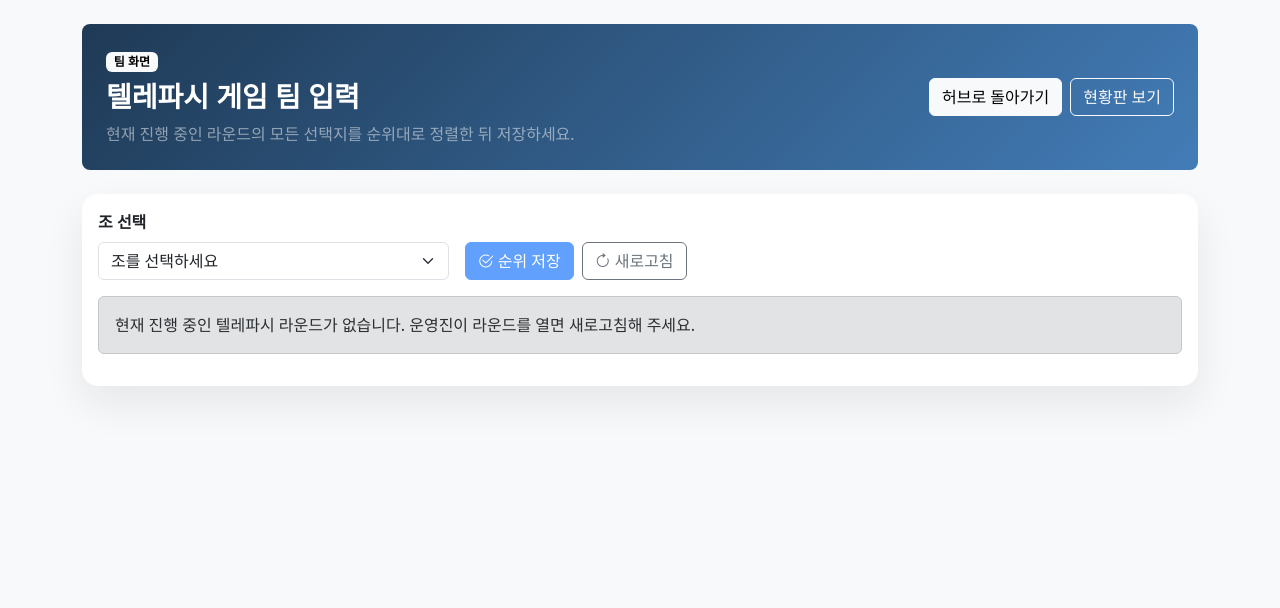
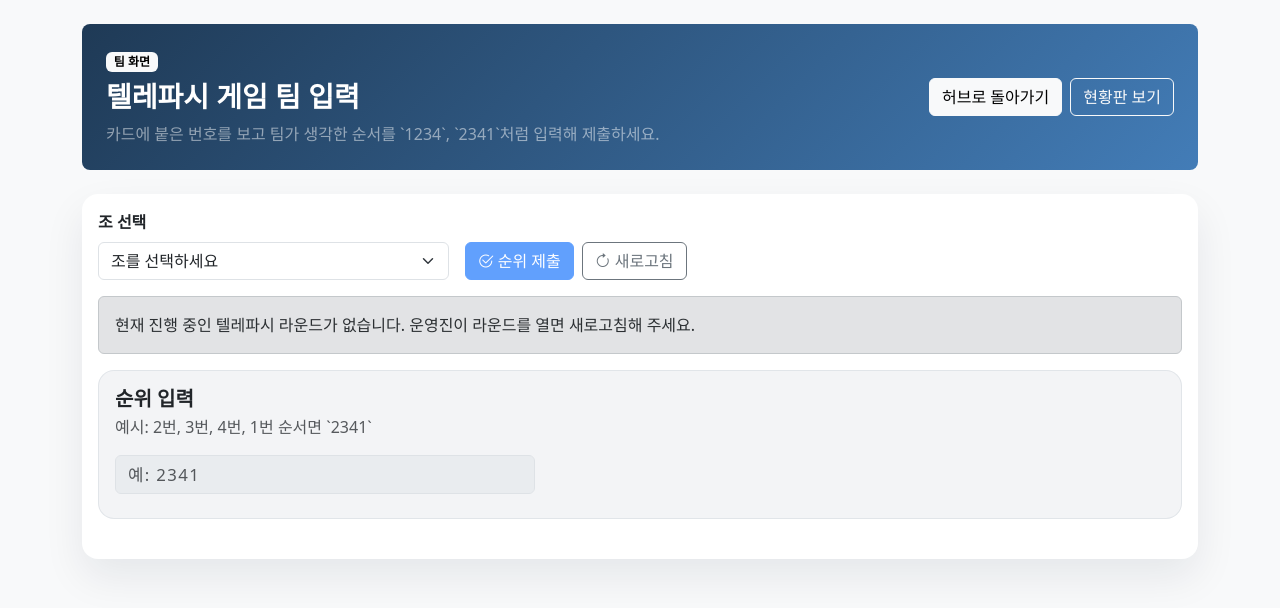
Before and after one commit to nwejnkasdf/GPS_webpage, a FastAPI app: page /recreation/telepathy/team in a window 1280 px wide. Shown: the part 56-664 px from the top of the page. Run offline with FastAPI, Linux system fonts and the light colour scheme; data comes from the database, SQL or seed files in the repository; data that the repository does not hold is empty.

Commit message:
telepathy

```diff
--- a/static/css/recreation.css
+++ b/static/css/recreation.css
@@ -53,6 +53,67 @@
 .compact-list {
   display: grid;
   gap: 0.85rem;
+}
+
+.telepathy-order-panel {
+  padding: 1rem;
+  border-radius: 1rem;
+  background: rgba(22, 50, 79, 0.05);
+  border: 1px solid rgba(22, 50, 79, 0.08);
+}
+
+.telepathy-sequence-input {
+  max-width: 420px;
+  font-size: 1.05rem;
+  letter-spacing: 0.08em;
+}
+
+.telepathy-sequence-help {
+  font-size: 0.9rem;
+  color: #6c757d;
+}
+
+.telepathy-option-grid {
+  display: grid;
+  gap: 1rem;
+  grid-template-columns: repeat(2, minmax(0, 1fr));
+}
+
+.telepathy-option-card {
+  display: grid;
+  gap: 0.9rem;
+  padding: 1rem;
+  border-radius: 1rem;
+  background: #fff;
+  border: 1px solid rgba(22, 50, 79, 0.08);
+  box-shadow: 0 10px 28px rgba(11, 26, 45, 0.06);
+}
+
+.telepathy-option-card--text-only {
+  align-content: start;
+  min-height: 96px;
+}
+
+.telepathy-option-card__header {
+  display: flex;
+  align-items: center;
+  gap: 0.85rem;
+}
+
+.telepathy-option-card__image {
+  width: 100%;
+  border-radius: 1rem;
+  overflow: hidden;
+  border: 1px solid rgba(22, 50, 79, 0.08);
+  background: linear-gradient(180deg, rgba(47, 111, 176, 0.08), rgba(255, 255, 255, 0.95));
+  padding: 0.6rem;
+}
+
+.telepathy-option-card__image img {
+  display: block;
+  width: 100%;
+  height: auto;
+  border-radius: 0.7rem;
 }
 
 .boj-stage {
@@ -501,6 +562,10 @@
     grid-template-columns: 1fr;
   }
 
+  .telepathy-option-grid {
+    grid-template-columns: 1fr;
+  }
+
   .boj-problem-grid {
     grid-template-columns: 1fr;
   }
--- a/templates/public/telepathy_player.html
+++ b/templates/public/telepathy_player.html
@@ -13,7 +13,7 @@
         <span class="badge text-bg-light mb-2">{{ role_label }} 화면</span>
         <h1 class="h3 fw-bold mb-2">{{ page_title }}</h1>
         <p class="mb-0 text-white-50">
-          현재 진행 중인 라운드의 모든 선택지를 순위대로 정렬한 뒤 저장하세요.
+          카드에 붙은 번호를 보고 {{ role_label }}가 생각한 순서를 `1234`, `2341`처럼 입력해 제출하세요.
         </p>
       </div>
       <div class="d-flex flex-wrap gap-2">
@@ -35,7 +35,7 @@
         <div class="col-md-8">
           <div class="d-flex flex-wrap gap-2 align-items-center">
             <button class="btn btn-primary" id="save-btn" type="button">
-              <i class="bi bi-check2-circle me-1"></i>순위 저장
+              <i class="bi bi-check2-circle me-1"></i>순위 제출
             </button>
             <button class="btn btn-outline-secondary" id="reload-btn" type="button">
               <i class="bi bi-arrow-clockwise me-1"></i>새로고침
@@ -46,7 +46,27 @@
       </div>
 
       <div id="round-meta" class="mb-3"></div>
-      <div id="rank-wrap" class="rank-list"></div>
+
+      <section class="telepathy-order-panel mb-4">
+        <div class="d-flex flex-column flex-lg-row justify-content-between gap-3 mb-3">
+          <div>
+            <h2 class="h5 fw-bold mb-1">순위 입력</h2>
+            <p class="text-muted mb-0">예시: 2번, 3번, 4번, 1번 순서면 `2341`</p>
+          </div>
+          <div id="available-options" class="ranking-pill-list"></div>
+        </div>
+        <input
+          id="sequence-input"
+          type="text"
+          class="form-control telepathy-sequence-input"
+          placeholder="예: 2341"
+          autocomplete="off"
+          inputmode="numeric"
+        >
+        <div id="sequence-help" class="telepathy-sequence-help mt-2"></div>
+      </section>
+
+      <div id="option-grid" class="telepathy-option-grid"></div>
     </div>
   </section>
 </div>
@@ -57,15 +77,18 @@
 const ROLE = "{{ role }}";
 const ROLE_LABEL = "{{ role_label }}";
 const TEAM_SELECT = document.getElementById('team-select');
-const RANK_WRAP = document.getElementById('rank-wrap');
 const ROUND_META = document.getElementById('round-meta');
 const SAVE_STATUS = document.getElementById('save-status');
 const SAVE_BTN = document.getElementById('save-btn');
 const RELOAD_BTN = document.getElementById('reload-btn');
+const AVAILABLE_OPTIONS = document.getElementById('available-options');
+const SEQUENCE_INPUT = document.getElementById('sequence-input');
+const SEQUENCE_HELP = document.getElementById('sequence-help');
+const OPTION_GRID = document.getElementById('option-grid');
 
 let currentTeamId = Number(new URLSearchParams(window.location.search).get('team_id')) || null;
 let currentRound = null;
-let ranking = [];
+let sequenceValue = '';
 let dirty = false;
 
 function updateUrlTeam(teamId) {
@@ -78,38 +101,98 @@ function updateUrlTeam(teamId) {
   history.replaceState({}, '', url);
 }
 
-function optionCard(option, index, canMoveUp, canMoveDown) {
-  const media = option.image_url
-    ? `<div class="rank-media"><img src="${option.image_url}" alt="${option.name}"></div>`
-    : `<div class="rank-media"><span class="rank-placeholder"><i class="bi bi-image"></i></span></div>`;
-  return `
-    <div class="rank-item">
-      <div class="d-flex align-items-center gap-3">
-        <span class="rank-number">${index + 1}</span>
-        ${media}
-      </div>
-      <div>
-        <div class="fw-semibold">${option.name}</div>
-        <div class="text-muted small">${ROLE_LABEL}의 ${index + 1}순위</div>
-      </div>
-      <div class="rank-controls">
-        <button class="btn btn-outline-secondary btn-sm" type="button" onclick="moveRanking(${index}, -1)" ${canMoveUp ? '' : 'disabled'}>
-          <i class="bi bi-arrow-up"></i>
-        </button>
-        <button class="btn btn-outline-secondary btn-sm" type="button" onclick="moveRanking(${index}, 1)" ${canMoveDown ? '' : 'disabled'}>
-          <i class="bi bi-arrow-down"></i>
-        </button>
-      </div>
-    </div>
+function formatLabelSequence(labels) {
+  return labels.length <= 9 ? labels.join('') : labels.join(' ');
+}
+
+function defaultSequenceForCurrentRound() {
+  if (!currentRound) {
+    return '';
+  }
+  return formatLabelSequence(
+    Array.from({ length: currentRound.options.length }, (_, index) => index + 1),
+  );
+}
+
+function sequenceFromRanking(submissionRanking) {
+  if (!currentRound) {
+    return '';
+  }
+
+  const labelByOptionId = new Map(
+    currentRound.options.map((option, index) => [option.id, index + 1]),
+  );
+  const labels = submissionRanking.map((optionId) => labelByOptionId.get(optionId));
+  if (labels.some((label) => label === undefined)) {
+    return defaultSequenceForCurrentRound();
+  }
+  return formatLabelSequence(labels);
+}
+
+function renderTeamOptions(teams) {
+  const selectedId = currentTeamId && teams.some((team) => team.id === currentTeamId) ? currentTeamId : '';
+  TEAM_SELECT.innerHTML = `
+    <option value="">조를 선택하세요</option>
+    ${teams.map((team) => `<option value="${team.id}" ${selectedId === team.id ? 'selected' : ''}>${team.name}</option>`).join('')}
   `;
 }
 
-function renderTeamOptions(teams) {
-  const selectedId = currentTeamId && teams.some(team => team.id === currentTeamId) ? currentTeamId : '';
-  TEAM_SELECT.innerHTML = `
-    <option value="">조를 선택하세요</option>
-    ${teams.map(team => `<option value="${team.id}" ${selectedId === team.id ? 'selected' : ''}>${team.name}</option>`).join('')}
-  `;
+function renderInputPanel() {
+  if (!currentRound) {
+    AVAILABLE_OPTIONS.innerHTML = '';
+    SEQUENCE_INPUT.value = '';
+    SEQUENCE_INPUT.disabled = true;
+    SEQUENCE_HELP.textContent = '';
+    SAVE_BTN.disabled = true;
+    return;
+  }
+
+  AVAILABLE_OPTIONS.innerHTML = currentRound.options.map((option, index) => `
+    <span class="ranking-pill"><strong>${index + 1}</strong>${option.name}</span>
+  `).join('');
+
+  SEQUENCE_INPUT.value = sequenceValue;
+  SEQUENCE_INPUT.disabled = false;
+  SAVE_BTN.disabled = !currentTeamId;
+
+  if (currentRound.options.length <= 9) {
+    SEQUENCE_HELP.textContent = '카드 번호를 붙여서 입력하세요. 예: 2341';
+  } else {
+    SEQUENCE_HELP.textContent = '선택지가 10개 이상이면 공백이나 쉼표로 구분하세요. 예: 10 2 1 3';
+  }
+}
+
+function renderOptionGrid() {
+  if (!currentRound) {
+    OPTION_GRID.innerHTML = '';
+    return;
+  }
+
+  OPTION_GRID.innerHTML = currentRound.options.map((option, index) => {
+    const media = option.image_url
+      ? `
+        <div class="telepathy-option-card__image">
+          <img src="${option.image_url}" alt="${option.name}">
+        </div>
+      `
+      : '';
+    const cardClass = option.image_url
+      ? 'telepathy-option-card'
+      : 'telepathy-option-card telepathy-option-card--text-only';
+
+    return `
+      <article class="${cardClass}">
+        <div class="telepathy-option-card__header">
+          <span class="rank-number">${index + 1}</span>
+          <div>
+            <div class="fw-semibold">${option.name}</div>
+            <div class="text-muted small">입력 번호 ${index + 1}</div>
+          </div>
+        </div>
+        ${media}
+      </article>
+    `;
+  }).join('');
 }
 
 function renderRound() {
@@ -119,14 +202,15 @@ function renderRound() {
         현재 진행 중인 텔레파시 라운드가 없습니다. 운영진이 라운드를 열면 새로고침해 주세요.
       </div>
     `;
-    RANK_WRAP.innerHTML = '';
-    SAVE_BTN.disabled = true;
+    renderInputPanel();
+    renderOptionGrid();
     return;
   }
 
   const roundPrompt = currentRound.prompt
     ? `<p class="text-muted mb-0">${currentRound.prompt}</p>`
-    : '<p class="text-muted mb-0">모든 선택지를 순위대로 정렬한 뒤 저장하세요.</p>';
+    : '<p class="text-muted mb-0">카드 번호를 보고 전체 순위를 입력해 주세요.</p>';
+
   ROUND_META.innerHTML = `
     <div class="d-flex flex-column flex-lg-row justify-content-between gap-3 align-items-lg-center">
       <div>
@@ -137,29 +221,65 @@ function renderRound() {
     </div>
   `;
 
-  const optionMap = Object.fromEntries(currentRound.options.map(option => [option.id, option]));
-  if (ranking.some(optionId => !optionMap[optionId])) {
-    syncRankingFromRound();
-  }
-  RANK_WRAP.innerHTML = ranking.map((optionId, index) => optionCard(
-    optionMap[optionId],
-    index,
-    index > 0,
-    index < ranking.length - 1,
-  )).join('');
-  SAVE_BTN.disabled = !currentTeamId;
+  renderInputPanel();
+  renderOptionGrid();
 }
 
-function syncRankingFromRound(submissionRanking = null) {
-  const optionIds = currentRound.options.map(option => option.id);
-  if (submissionRanking && submissionRanking.length === optionIds.length && submissionRanking.every(optionId => optionIds.includes(optionId))) {
-    ranking = [...submissionRanking];
+function syncSequenceFromRound(submissionRanking = null) {
+  if (!currentRound) {
+    sequenceValue = '';
     return;
   }
-  if (ranking.length === optionIds.length && optionIds.every(optionId => ranking.includes(optionId))) {
+
+  const optionIds = currentRound.options.map((option) => option.id);
+  const isValidSubmission = submissionRanking
+    && submissionRanking.length === optionIds.length
+    && submissionRanking.every((optionId) => optionIds.includes(optionId));
+
+  if (isValidSubmission) {
+    sequenceValue = sequenceFromRanking(submissionRanking);
     return;
   }
-  ranking = optionIds;
+
+  sequenceValue = defaultSequenceForCurrentRound();
+}
+
+function parseSequence() {
+  if (!currentRound) {
+    throw new Error('현재 진행 중인 라운드가 없습니다.');
+  }
+
+  const raw = sequenceValue.trim();
+  if (!raw) {
+    throw new Error('순서를 입력해 주세요.');
+  }
+
+  const maxLabel = currentRound.options.length;
+  let labels = [];
+
+  if (/[,\s]/.test(raw)) {
+    labels = raw.split(/[\s,]+/).filter(Boolean).map((value) => Number(value));
+  } else if (maxLabel <= 9 && /^\d+$/.test(raw)) {
+    labels = raw.split('').map((value) => Number(value));
+  } else {
+    throw new Error('선택지가 10개 이상이면 공백이나 쉼표로 구분해서 입력해 주세요.');
+  }
+
+  if (labels.length !== maxLabel) {
+    throw new Error(`현재 라운드는 ${maxLabel}개의 번호를 모두 입력해야 합니다.`);
+  }
+
+  const uniqueLabels = new Set(labels);
+  if (uniqueLabels.size !== labels.length) {
+    throw new Error('번호는 중복 없이 한 번씩만 입력해 주세요.');
+  }
+
+  const invalidLabel = labels.find((label) => !Number.isInteger(label) || label < 1 || label > maxLabel);
+  if (invalidLabel) {
+    throw new Error(`입력할 수 없는 카드 번호입니다: ${invalidLabel}`);
+  }
+
+  return labels.map((label) => currentRound.options[label - 1].id);
 }
 
 async function loadState(force = false) {
@@ -167,21 +287,25 @@ async function loadState(force = false) {
   if (currentTeamId) {
     params.set('team_id', String(currentTeamId));
   }
+
   const response = await fetch(`/api/v1/public/recreation/telepathy/current?${params.toString()}`);
   const data = await response.json();
 
   renderTeamOptions(data.teams);
   const nextRound = data.active_round;
-  const roundChanged = !currentRound || !nextRound || currentRound.id !== nextRound.id;
+  const roundChanged = (currentRound?.id || null) !== (nextRound?.id || null);
   currentRound = nextRound;
 
-  if (currentRound && (force || roundChanged || !dirty)) {
-    syncRankingFromRound(data.submission ? data.submission.ranking : null);
+  if (!currentRound) {
+    sequenceValue = '';
+    dirty = false;
+  } else if (force || roundChanged || !dirty) {
+    syncSequenceFromRound(data.submission ? data.submission.ranking : null);
     dirty = false;
   }
 
   if (data.submission && !dirty) {
-    SAVE_STATUS.textContent = `마지막 저장: ${new Date(data.submission.updated_at).toLocaleTimeString('ko-KR')}`;
+    SAVE_STATUS.textContent = `마지막 제출 ${new Date(data.submission.updated_at).toLocaleTimeString('ko-KR')}`;
   } else if (dirty) {
     SAVE_STATUS.textContent = '저장되지 않은 변경사항이 있습니다.';
   } else {
@@ -193,11 +317,19 @@ async function loadState(force = false) {
 
 async function saveRanking() {
   if (!currentTeamId) {
-    alert('먼저 조를 선택하세요.');
+    alert('먼저 조를 선택해 주세요.');
     return;
   }
   if (!currentRound) {
     alert('현재 진행 중인 라운드가 없습니다.');
+    return;
+  }
+
+  let ranking;
+  try {
+    ranking = parseSequence();
+  } catch (error) {
+    alert(error.message);
     return;
   }
 
@@ -214,28 +346,15 @@ async function saveRanking() {
   if (!response.ok) {
     const error = await response.json();
     SAVE_BTN.disabled = false;
-    alert(error.detail || '저장에 실패했습니다.');
+    alert(error.detail || '제출에 실패했습니다.');
     return;
   }
 
   const result = await response.json();
   dirty = false;
-  SAVE_STATUS.textContent = `저장 완료: ${new Date(result.updated_at).toLocaleTimeString('ko-KR')}`;
+  SAVE_STATUS.textContent = `제출 완료: ${new Date(result.updated_at).toLocaleTimeString('ko-KR')}`;
   SAVE_BTN.disabled = false;
   await loadState(true);
-}
-
-function moveRanking(index, delta) {
-  const targetIndex = index + delta;
-  if (targetIndex < 0 || targetIndex >= ranking.length) {
-    return;
-  }
-  const nextRanking = [...ranking];
-  [nextRanking[index], nextRanking[targetIndex]] = [nextRanking[targetIndex], nextRanking[index]];
-  ranking = nextRanking;
-  dirty = true;
-  SAVE_STATUS.textContent = '저장되지 않은 변경사항이 있습니다.';
-  renderRound();
 }
 
 TEAM_SELECT.addEventListener('change', async (event) => {
@@ -245,6 +364,22 @@ TEAM_SELECT.addEventListener('change', async (event) => {
   await loadState(true);
 });
 
+SEQUENCE_INPUT.addEventListener('input', (event) => {
+  sequenceValue = event.target.value;
+  if (!currentRound) {
+    return;
+  }
+  dirty = true;
+  SAVE_STATUS.textContent = '저장되지 않은 변경사항이 있습니다.';
+});
+
+SEQUENCE_INPUT.addEventListener('keydown', (event) => {
+  if (event.key === 'Enter') {
+    event.preventDefault();
+    saveRanking();
+  }
+});
+
 SAVE_BTN.addEventListener('click', saveRanking);
 RELOAD_BTN.addEventListener('click', () => loadState(true));
 
```
